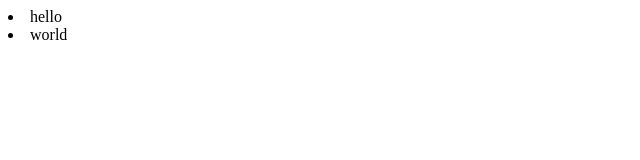
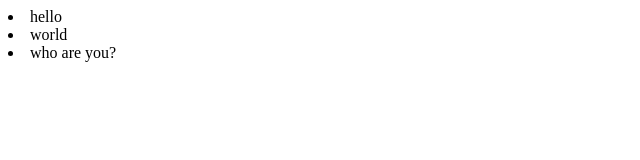
Before and after one commit to EchoZhao00/newTest, a plain HTML site: page index.html in a window 1280 px wide. Shown: the whole page, without its empty margins (0-640 px from the left). Drawn offline with Linux system fonts and the light colour scheme.

Commit message:
modified again

```diff
--- a/index.html
+++ b/index.html
@@ -7,6 +7,9 @@
             <li>
                 world
             </li>
+            <li>
+                who are you?
+            </li>
         </div>
     </body>
 </html>
```
